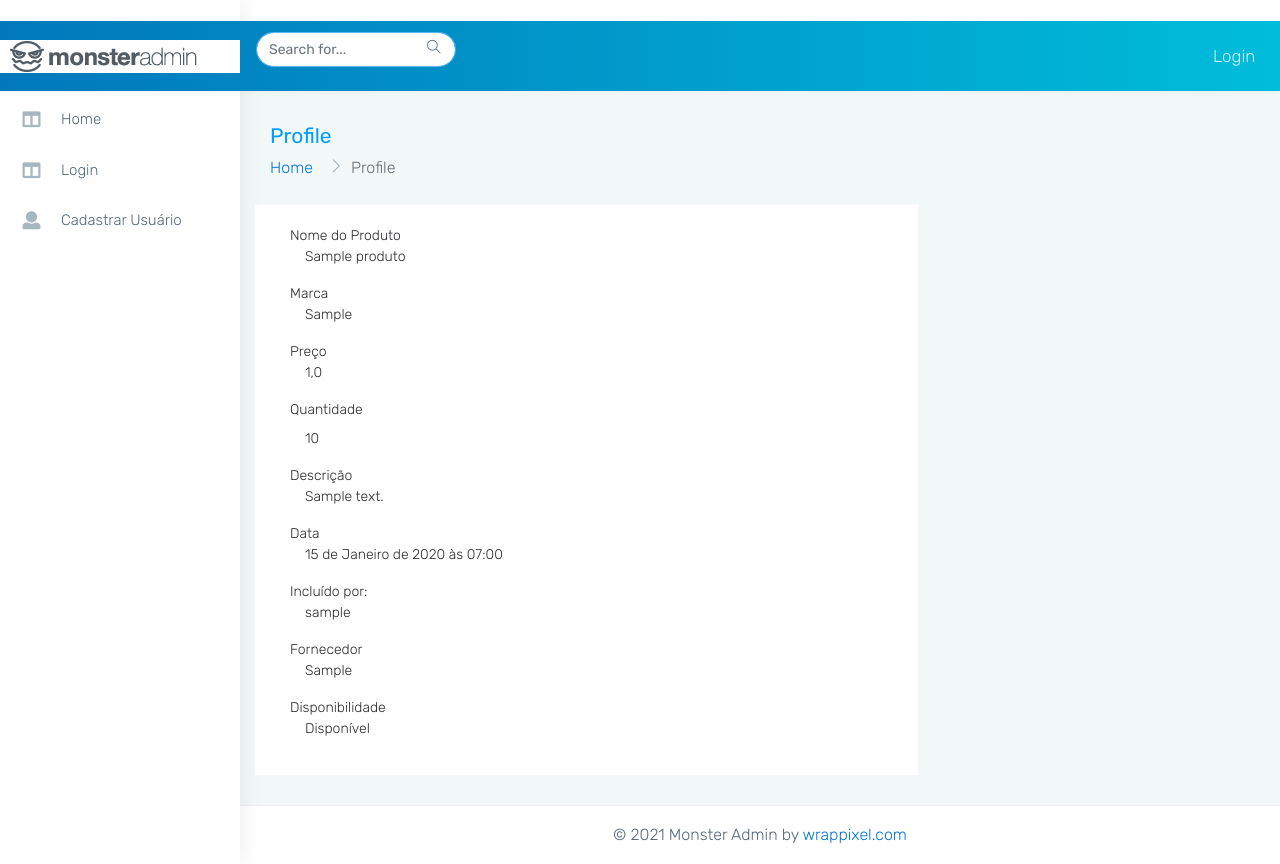
After one commit to maldonadopereira/djangoice, a Django app: page /produtos/detalhar/1 in a window 1280 px wide. The commit adds this page. Run offline with Django 4.2, Linux system fonts and the light colour scheme; tables that the repository leaves empty hold one stand-in row (values such as "Sample post"); some libraries are stand-ins or nearby versions.

Commit message:
Implementado as funcionalidades: Detalhar e Editar produto

```diff
--- a/produtos/forms.py
+++ b/produtos/forms.py
@@ -7,5 +7,5 @@ class AdicionarProduto(forms.ModelForm):
     class Meta:
         model = Produto
         fields = [
-            'nome_produto', 'preco_produto', 'quantidade_produto', 'descricao_produto', 'disponivel', 'fornecedor'
+            'nome_produto', 'marca_produto', 'preco_produto', 'quantidade_produto', 'descricao_produto', 'disponivel', 'fornecedor'
         ]
--- a/produtos/models.py
+++ b/produtos/models.py
@@ -15,6 +15,7 @@ class Fornecedor(models.Model):
 
 class Produto(models.Model):
     nome_produto = models.CharField(max_length=30, null=False )
+    marca_produto = models.CharField(max_length=50, null=True)
     preco_produto = models.FloatField(null=False)
     quantidade_produto = models.IntegerField(default=0)
     descricao_produto= models.TextField(max_length=500)
--- a/produtos/urls.py
+++ b/produtos/urls.py
@@ -2,6 +2,8 @@ from django.urls import path
 from produtos import views
 
 urlpatterns = [
-    path('add_produto', views.add_produto, name='add_produto'),
-    path('edit_produto', views.edit_produto, name='edit_produto'),
+    path('adicionar_produto', views.adicionar_produto, name='adicionar_produto'),
+    path('editar/<int:produto_id>', views.editar_produto, name='editar_produto'),
+    path('listar_produto', views.listar_produto, name='listar_produto'),
+    path('detalhar/<int:produto_id>', views.detalhar_produto, name='detalhar_produto'),
 ]
--- a/produtos/views.py
+++ b/produtos/views.py
@@ -2,13 +2,12 @@ from django.contrib.auth.decorators import login_required
 from django.shortcuts import render, get_object_or_404
 from django.core.exceptions import PermissionDenied
 from .forms import AdicionarProduto
-from .models import Produto, Fornecedor
+from .models import Produto
 
-from users.models import User
 
 
 @login_required
-def add_produto(request):
+def adicionar_produto(request):
     if not request.user.has_perm('global_permissions.manipular_produto'):
         raise PermissionDenied
     else:
@@ -20,32 +19,33 @@ def add_produto(request):
             context = {
                 'form': form
             }
-            return render(request, 'produtos/add_produto.html', context=context)
+            return render(request, 'produtos/adicionar_produto.html', context=context)
 
         else:
             form = AdicionarProduto()
             context = {
                 'form': form
             }
-            return render(request, 'produtos/add_produto.html', context=context)
+            return render(request, 'produtos/adicionar_produto.html', context=context)
 
-def edit_produto(request):
-    if not request.user.has_perm('global_permissions.manipular_produto'):
-        raise PermissionDenied
-    else:
-        if request.method == 'POST':
-            form = AdicionarProduto(request.POST)
-            if form.is_valid():
-                produto = form.save()
-                form = AdicionarProduto()
-            context = {
-                'form': form
-            }
-            return render(request, 'produtos/add_produto.html', context=context)
+def editar_produto(request, produto_id):
+    produto = get_object_or_404(Produto, pk=produto_id)
+    produto_a_editar = {
+        'produto': produto
+    }
+    return render(request, 'produtos/editar_produto.html', produto_a_editar)
 
-        else:
-            form = AdicionarProduto()
-            context = {
-                'form': form
-            }
-            return render(request, 'produtos/add_produto.html', context=context)
+def listar_produto(request):
+    if request.user.is_authenticated:
+        produtos = Produto.objects.order_by('id')
+        dados = {
+            'produtos': produtos
+        }
+        return render(request, 'produtos/listar_produto.html', dados)
+
+def detalhar_produto(request, produto_id):
+    produto = get_object_or_404(Produto, pk=produto_id)
+    produto_a_exibir = {
+        'produto': produto
+    }
+    return render(request, 'produtos/detalhar_produto.html', produto_a_exibir)
--- a/templates/partials/__sidebar.html
+++ b/templates/partials/__sidebar.html
@@ -53,15 +53,17 @@
                         </li>
                         <div class="collapse" id="produto">
                             <li class="sidebar-item">
-                                <a class="sidebar-link waves-effect waves-dark sidebar-link" href="{% url 'add_produto' %}" aria-expanded="false">
+                                <a class="sidebar-link waves-effect waves-dark sidebar-link" href="{% url 'adicionar_produto' %}" aria-expanded="false">
                                     <span class="hide-menu">Adicionar Produto</span>
                                 </a>
                             </li>
+
                             <li class="sidebar-item">
-                                <a class="sidebar-link waves-effect waves-dark sidebar-link" href="{% url 'edit_produto' %}" aria-expanded="false">
-                                    <span class="hide-menu">Editar Produto</span>
+                                <a class="sidebar-link waves-effect waves-dark sidebar-link" href="{% url 'listar_produto' %}" aria-expanded="false">
+                                    <span class="hide-menu">Listar Produto</span>
                                 </a>
                             </li>
+
                         </div>
 
 
--- a/templates/produtos/add_produto.html
+++ b/templates/produtos/adicionar_produto.html
@@ -27,7 +27,7 @@
           <div class="col-lg-8 col-xlg-9 col-md-7">
             <div class="card">
               <div class="card-body">
-                <form class="form-horizontal form-material mx-2" action="{% url 'add_produto' %}" method="post" enctype="multipart/form-data">
+                <form class="form-horizontal form-material mx-2" action="{% url 'adicionar_produto' %}" method="post" enctype="multipart/form-data">
                   {% csrf_token %}
                   <table>  {{ form|crispy }}</table>
                   <button class="btn btn-success mx-auto mx-md-0 text-white" type="submit">Adicionar Produto</button>
--- /dev/null
+++ b/templates/produtos/detalhar_produto.html
@@ -0,0 +1,108 @@
+{% extends 'base.html' %}
+{% load static %}
+
+{% block content %}
+
+{% include 'partials/__header.html' %}
+{% include 'partials/__sidebar.html' %}
+
+
+
+
+
+        <div class="page-wrapper">
+            <div class="page-breadcrumb">
+                <div class="row align-items-center">
+                    <div class="col-md-6 col-8 align-self-center">
+                        <h3 class="page-title mb-0 p-0">Profile</h3>
+                        <div class="d-flex align-items-center">
+                            <nav aria-label="breadcrumb">
+                                <ol class="breadcrumb">
+                                    <li class="breadcrumb-item"><a href="{% url 'index' %}">Home</a></li>
+                                    <li class="breadcrumb-item active" aria-current="page">Profile</li>
+                                </ol>
+                            </nav>
+                        </div>
+                    </div>
+                </div>
+            </div>
+
+<!-- Column -->
+                    <div class="col-lg-8 col-xlg-9 col-md-7">
+                        <div class="card">
+                            <div class="card-body">
+
+                                    <div class="form-group">
+                                        <label class="col-md-12 mb-0">Nome do Produto</label>
+                                        <div class="col-md-12">
+                                            <label class="col-md-12 mb-0">{{produto.nome_produto}}</label>
+                                        </div>
+                                    </div>
+                                     <div class="form-group">
+                                        <label class="col-md-12 mb-0">Marca</label>
+                                        <div class="col-md-12">
+                                            <label class="col-md-12 mb-0">{{produto.marca_produto}}</label>
+                                        </div>
+                                    </div>
+                                     <div class="form-group">
+                                        <label class="col-md-12 mb-0">Preço</label>
+                                        <div class="col-md-12">
+                                            <label class="col-md-12 mb-0">{{produto.preco_produto}}</label>
+                                        </div>
+                                    </div>
+                                    <div class="form-group">
+                                        <label for="example-email" class="col-md-12">Quantidade</label>
+                                        <div class="col-md-12">
+                                            <label class="col-md-12 mb-0">{{produto.quantidade_produto}}</label>
+                                        </div>
+                                    </div>
+                                    <div class="form-group">
+                                        <label class="col-md-12 mb-0">Descrição</label>
+                                        <div class="col-md-12">
+                                            <label class="col-md-12 mb-0">{{produto.descricao_produto}}</label>
+                                        </div>
+                                    </div>
+                                    <div class="form-group">
+                                        <label class="col-md-12 mb-0">Data</label>
+                                        <div class="col-md-12">
+                                            <label class="col-md-12 mb-0">{{produto.data_produto}}</label>
+                                        </div>
+                                    </div>
+                                    <div class="form-group">
+                                        <label class="col-md-12 mb-0">Incluído por:</label>
+                                        <div class="col-md-12">
+                                            <label class="col-md-12 mb-0">{{produto.user}}</label>
+                                        </div>
+                                    </div>
+                                    <div class="form-group">
+                                        <label class="col-md-12 mb-0">Fornecedor</label>
+                                        <div class="col-md-12">
+                                            <label class="col-md-12 mb-0">{{produto.fornecedor}}</label>
+                                        </div>
+                                    </div>
+
+                                    <div class="form-group">
+                                        <label class="col-md-12 mb-0">Disponibilidade</label>
+                                        {% if produto.disponivel %}
+                                        <div class="col-md-12">
+                                            <label class="col-md-12 mb-0">Disponível</label>
+                                        </div>
+                                        {% else %}
+                                        <div class="col-md-12">
+                                            <label class="col-md-12 mb-0">Não Disponível</label>
+                                        </div>
+                                        {% endif %}
+                                    </div>
+
+
+
+                            </div>
+                        </div>
+                    </div>
+                    <!-- Column -->
+
+</body>
+
+{% include 'partials/__footer.html' %}
+        </div>
+{% endblock %}
--- a/templates/profile.html
+++ b/templates/profile.html
@@ -49,7 +49,7 @@
                     <div class="col-lg-8 col-xlg-9 col-md-7">
                         <div class="card">
                             <div class="card-body">
-                                <form class="form-horizontal form-material mx-2">
+
                                     <div class="form-group">
                                         <label class="col-md-12 mb-0">Nome de Usuário</label>
                                         <div class="col-md-12">
@@ -82,7 +82,7 @@
                                     </div>
 
 
-                                </form>
+
                             </div>
                         </div>
                     </div>
--- a/users/admin.py
+++ b/users/admin.py
@@ -8,7 +8,8 @@ class UserAdmin(auth_admin.UserAdmin):
     form = UserChangeForm
     add_form = UserCreationForm
     model = User
-    list_display = ('id', 'username', 'email', 'telefone', 'foto_user')
+    list_display_links = ('username',)
+    list_display = ('id', 'username', 'email', 'telefone', )
     fieldsets = auth_admin.UserAdmin.fieldsets + (('Informações Adicionais',
                   {'fields': ('telefone', 'cep', 'endereco', 'foto_user')
                 }),)
--- a/users/urls.py
+++ b/users/urls.py
@@ -5,6 +5,7 @@ from users import views
 urlpatterns = [
     path('', views.index, name='index'),
     path('erro_404', views.erro_404, name='404'),
+    path('erro_403', views.erro_403, name='403'),
     path('dashboard', views.dashboard, name='dashboard'),
     path('accounts/profile/', views.profile, name='profile'),
     path('cadastro', views.completa_cadastro, name='completa_cadastro'),
--- a/users/views.py
+++ b/users/views.py
@@ -8,6 +8,9 @@ def index(request):
 
 def erro_404(request):
     return render(request, '404.html')
+
+def erro_403(request):
+    return render(request, '403.html')
 
 def dashboard(request):
     if request.user.is_authenticated:
```
Also changed, not shown: templates/403.html (added, +63 -0 lines), templates/produtos/editar_produto.html (added, +14 -0 lines), templates/produtos/listar_produto.html (added, +76 -0 lines), produtos/migrations/0006_produto_marca_produto.py (added).
